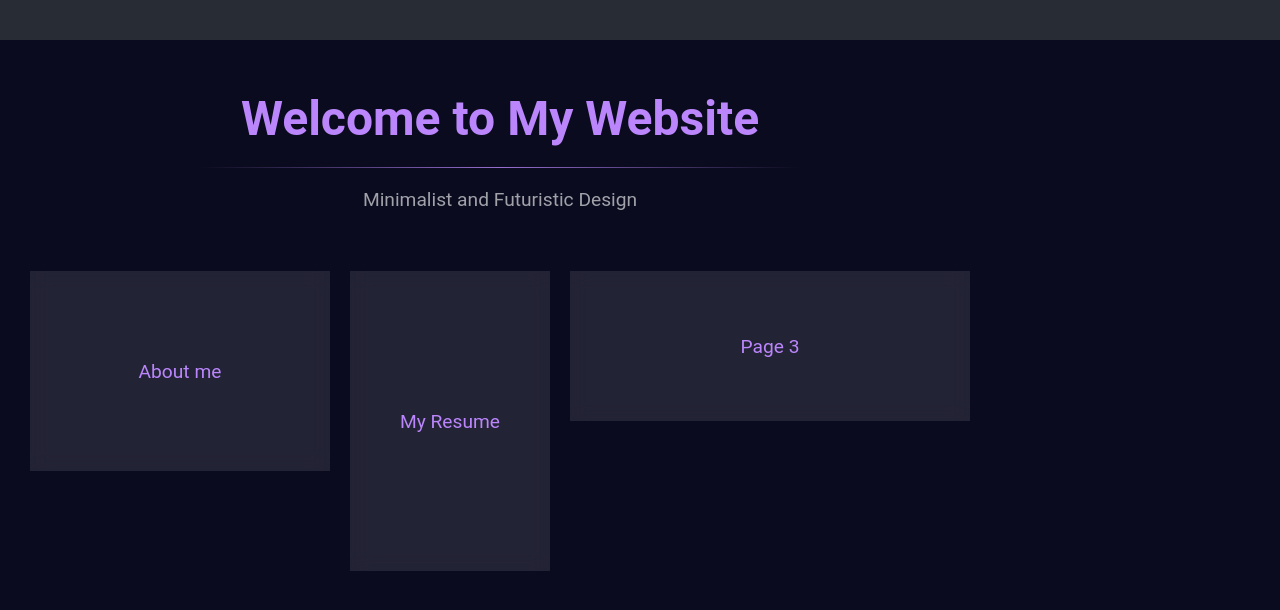
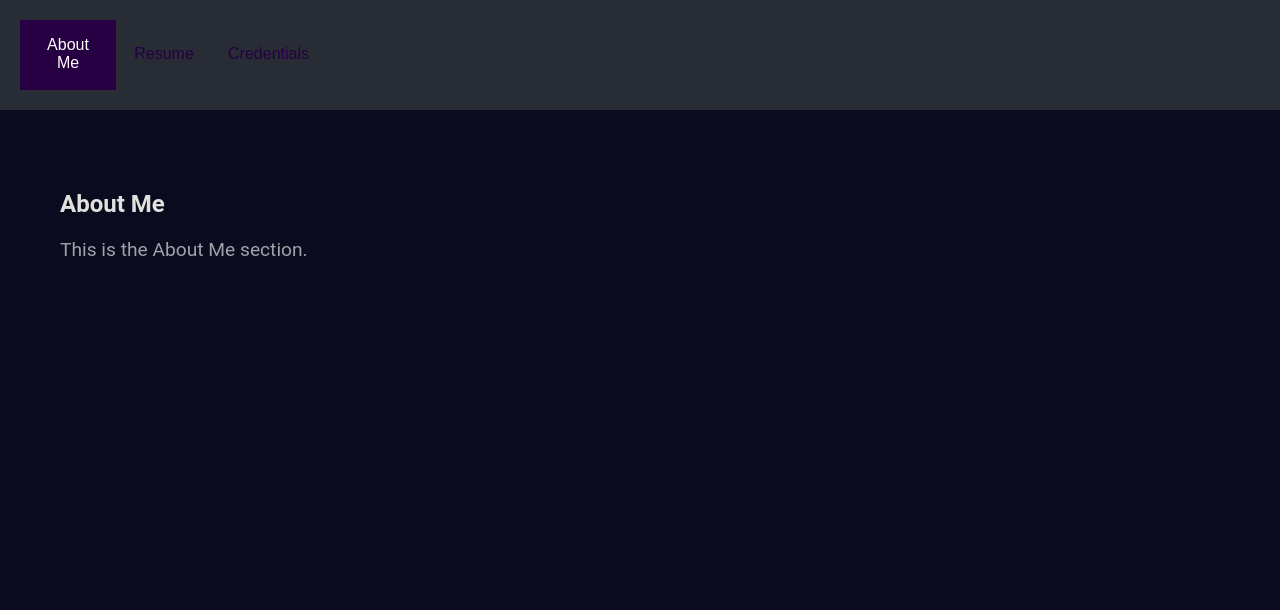
Before and after one commit to ryangosine/website-, a React (Create React App) app in the folder client/: page / in a window 1280 px wide. Shown: the top 610 px of the page. Built offline with nearby package versions, Linux system fonts and the light colour scheme.

Commit message:
created a tab section. will update css later

```diff
--- a/client/package.json
+++ b/client/package.json
@@ -4,6 +4,9 @@
   "private": true,
   "proxy": "http://localhost:8000",
   "dependencies": {
+    "@emotion/css": "^11.13.0",
+    "@emotion/react": "^11.13.0",
+    "@mui/material": "^5.16.4",
     "@testing-library/jest-dom": "^5.17.0",
     "@testing-library/react": "^13.4.0",
     "@testing-library/user-event": "^13.5.0",
@@ -11,7 +14,6 @@
     "react-dom": "^18.2.0",
     "react-router-dom": "^6.21.1",
     "react-scripts": "5.0.1",
-    "react-starfield": "^1.0.3",
     "styled-components": "^6.1.8",
     "web-vitals": "^2.1.4"
   },
--- a/client/src/App.js
+++ b/client/src/App.js
@@ -1,15 +1,32 @@
-import React from "react";
-import styled from "styled-components";
+import React, { useState } from "react";
+import styled from "@emotion/styled";
 import GlobalStyles from "./GlobalStyles";
 import MainPage from "./Pages/MainPage";
 import Header from "./components/header";
+import { BrowserRouter, Routes, Route } from "react-router-dom";
+import AboutMe from "./Pages/AboutMe";
+import MainContent from "./components/MainContent";
 
 const App = () => {
+  const [value, setValue] = useState(0);
+
+  const handleChange = (newValue) => {
+    setValue(newValue);
+  };
+
   return (
     <div>
       <GlobalStyles />
-      <Header />
-      <MainPage />
+      <Header value={value} handleChange={handleChange} />
+      <MainContent value={value} />
+      <MainPage>
+        <BrowserRouter>
+          <Routes>
+            <Route path="*" element={<MainPage />} />
+            <Route path="aboutme" element={<AboutMe />} />
+          </Routes>
+        </BrowserRouter>
+      </MainPage>
     </div>
   );
 };
--- /dev/null
+++ b/client/src/Pages/AboutMe.js
@@ -0,0 +1,14 @@
+import React from "react";
+import styled from "@emotion/styled";
+
+const AboutMe = () => {
+  return (
+    <AboutMeContainer>
+      <p>Some Placeholder words</p>
+    </AboutMeContainer>
+  );
+};
+
+const AboutMeContainer = styled.div``;
+
+export default AboutMe;
--- a/client/src/Pages/MainPage.js
+++ b/client/src/Pages/MainPage.js
@@ -1,16 +1,14 @@
 import React from "react";
-import styled from "styled-components";
+import styled from "@emotion/styled";
 import LinkBoxContainer from "../components/LinkBoxes";
 
 const MainPage = () => {
-  return (
-    <MainPageWrapper>
-      <LinkBoxContainer />
-    </MainPageWrapper>
-  );
+  return <MainPageWrapper>{/* <LinkBoxContainer /> */}</MainPageWrapper>;
 };
 
-const MainPageWrapper = styled.div``;
+const MainPageWrapper = styled.div`
+  /* border: 1px solid red; */
+`;
 
 const TitleWrapper = styled.div`
   margin: 20px;
--- a/client/src/components/LinkBoxes.js
+++ b/client/src/components/LinkBoxes.js
@@ -1,5 +1,5 @@
 import React from "react";
-import styled from "styled-components";
+import styled from "@emotion/styled";
 
 export const Container = styled.div`
   position: relative;
@@ -7,6 +7,7 @@ export const Container = styled.div`
   max-width: 1000px;
   text-align: center;
   margin-top: 50px;
+  border: 1px solid red;
 `;
 
 export const LinkBox = styled.a`
--- /dev/null
+++ b/client/src/components/MainContent.js
@@ -0,0 +1,32 @@
+// MainContent.js
+import React from "react";
+import styled from "styled-components";
+import TabPanel from "./TabPanel";
+
+const MainContent = ({ value }) => {
+  return (
+    <ContentContainer>
+      <TabPanel value={value} index={0}>
+        <h2>About Me</h2>
+        <p>This is the About Me section.</p>
+      </TabPanel>
+      <TabPanel value={value} index={1}>
+        <h2>Resume</h2>
+        <p>This is the Resume section.</p>
+      </TabPanel>
+      <TabPanel value={value} index={2}>
+        <h2>Credentials</h2>
+        <p>This is the Credentials section.</p>
+      </TabPanel>
+    </ContentContainer>
+  );
+};
+
+const ContentContainer = styled.main`
+  width: 100%;
+  max-width: 1200px;
+  margin: 20px auto;
+  padding: 20px;
+`;
+
+export default MainContent;
--- /dev/null
+++ b/client/src/components/TabPanel.js
@@ -0,0 +1,23 @@
+import React from "react";
+import styled from "styled-components";
+import PropTypes from "prop-types";
+
+const TabPanel = ({ children, value, index }) => {
+  return (
+    <PanelContainer role="tabpanel" hidden={value !== index}>
+      {value === index && <div>{children}</div>}
+    </PanelContainer>
+  );
+};
+
+TabPanel.propTypes = {
+  children: PropTypes.node,
+  value: PropTypes.number.isRequired,
+  index: PropTypes.number.isRequired,
+};
+
+const PanelContainer = styled.div`
+  padding: 20px;
+`;
+
+export default TabPanel;
--- /dev/null
+++ b/client/src/components/Tabs.js
@@ -0,0 +1,49 @@
+import React from "react";
+import PropTypes from "prop-types";
+import styled from "styled-components";
+
+const Tabs = ({ value, handleChange }) => {
+  return (
+    <TabsContainer>
+      <TabButton isActive={value === 0} onClick={() => handleChange(0)}>
+        About Me
+      </TabButton>
+      <TabButton isActive={value === 1} onClick={() => handleChange(1)}>
+        Resume
+      </TabButton>
+      <TabButton isActive={value === 2} onClick={() => handleChange(2)}>
+        Credentials
+      </TabButton>
+    </TabsContainer>
+  );
+};
+
+Tabs.propTypes = {
+  value: PropTypes.number.isRequired,
+  handleChange: PropTypes.func.isRequired,
+};
+
+const TabsContainer = styled.div`
+  display: flex;
+  justify-content: center;
+`;
+
+const TabButton = styled.button`
+  flex: 1;
+  padding: 16px;
+  font-size: 16px;
+  cursor: pointer;
+  background-color: ${({ isActive }) => (isActive ? "#260042" : "transparent")};
+  color: ${({ isActive }) => (isActive ? "#fff" : "#260042")};
+  border: none;
+  border-bottom: ${({ isActive }) =>
+    isActive ? "2px solid #260042" : "2px solid transparent"};
+  transition: all 0.3s ease;
+
+  &:hover {
+    background-color: #260042;
+    color: #fff;
+  }
+`;
+
+export default Tabs;
--- a/client/src/components/header.js
+++ b/client/src/components/header.js
@@ -1,15 +1,11 @@
 import React from "react";
 import styled from "styled-components";
+import Tabs from "./Tabs";
 
-const Header = () => {
+const Header = ({ value, handleChange }) => {
   return (
     <HeaderWrapper>
-      {/* <NavLinks>
-        <NavLink href="/">Home</NavLink>
-        <NavLink href="/about">About</NavLink>
-        <NavLink href="/products">Products</NavLink>
-        <NavLink href="/contact">Contact</NavLink>
-      </NavLinks> */}
+      <Tabs value={value} handleChange={handleChange} />
     </HeaderWrapper>
   );
 };
```
Also changed, not shown: 1 other file (tests, documents, lock files or other folders).
